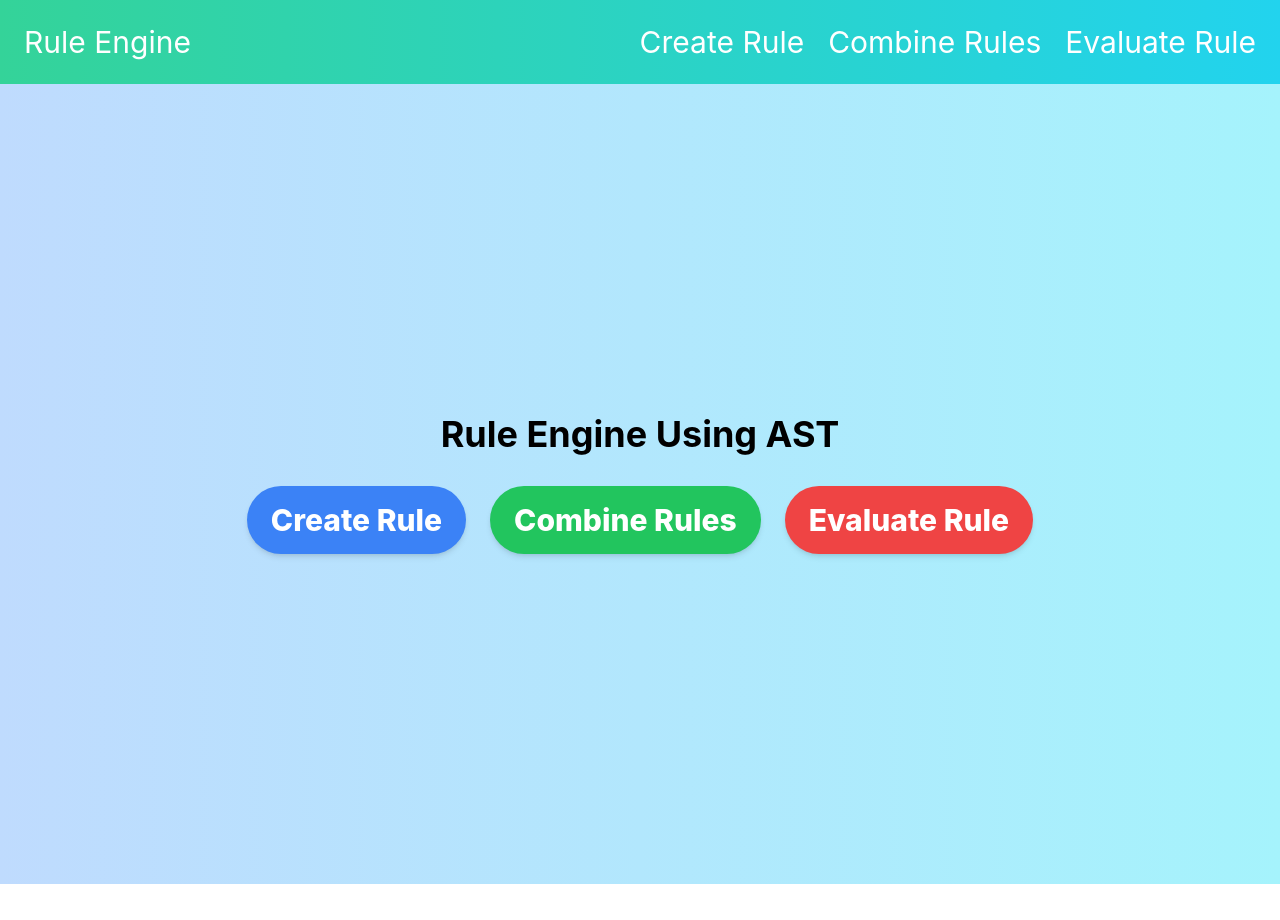
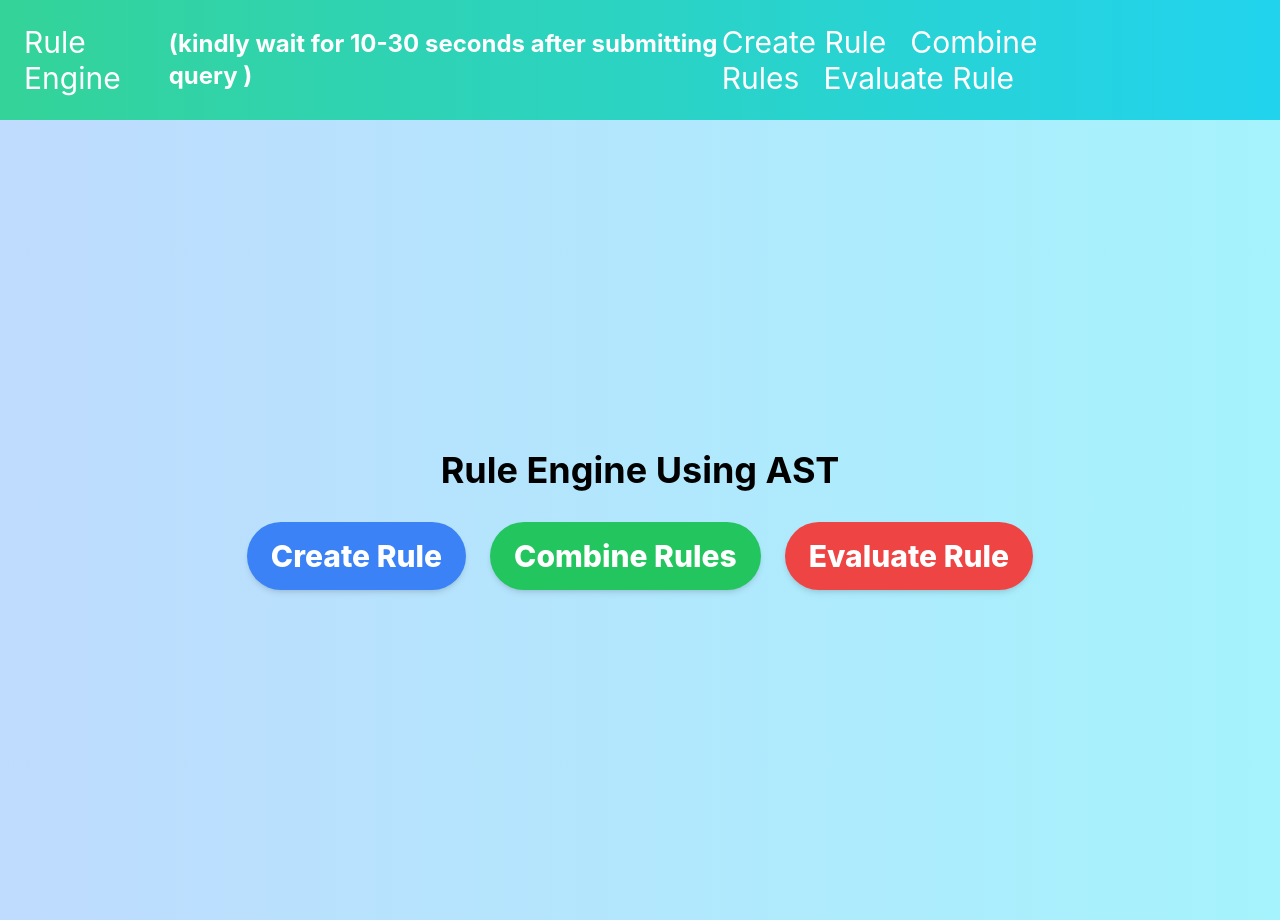
Before and after one commit to rachitsgh/Rule-Engine-With-AST, a React (Create React App) app in the folder frontend/: page / in a window 1280 px wide. Before the commit the page ends 884 px from the top, so only its background shows below. Built offline with nearby package versions, Linux system fonts and the light colour scheme.

Commit message:
adde req line to header

```diff
--- a/frontend/src/components/Header.js
+++ b/frontend/src/components/Header.js
@@ -6,8 +6,9 @@ const Header = () => {
   return (
     <header className="bg-gradient-to-r from-emerald-400 to-cyan-400 p-6 text-white">
       <nav className="flex justify-between items-center">
-        <Link to="/" className="hover:underline"><h1 className="text-3xl">Rule Engine</h1>
+        <Link to="/" className="hover:underline"><h1 className="text-3xl">Rule Engine </h1>
         </Link>
+        <span className='text-2xl font-bold '>(kindly wait for 10-30 seconds after submitting query ) </span>
         <div className="space-x-6">
           <Link to="/create-rule" className="text-3xl hover:underline">
             Create Rule
```
